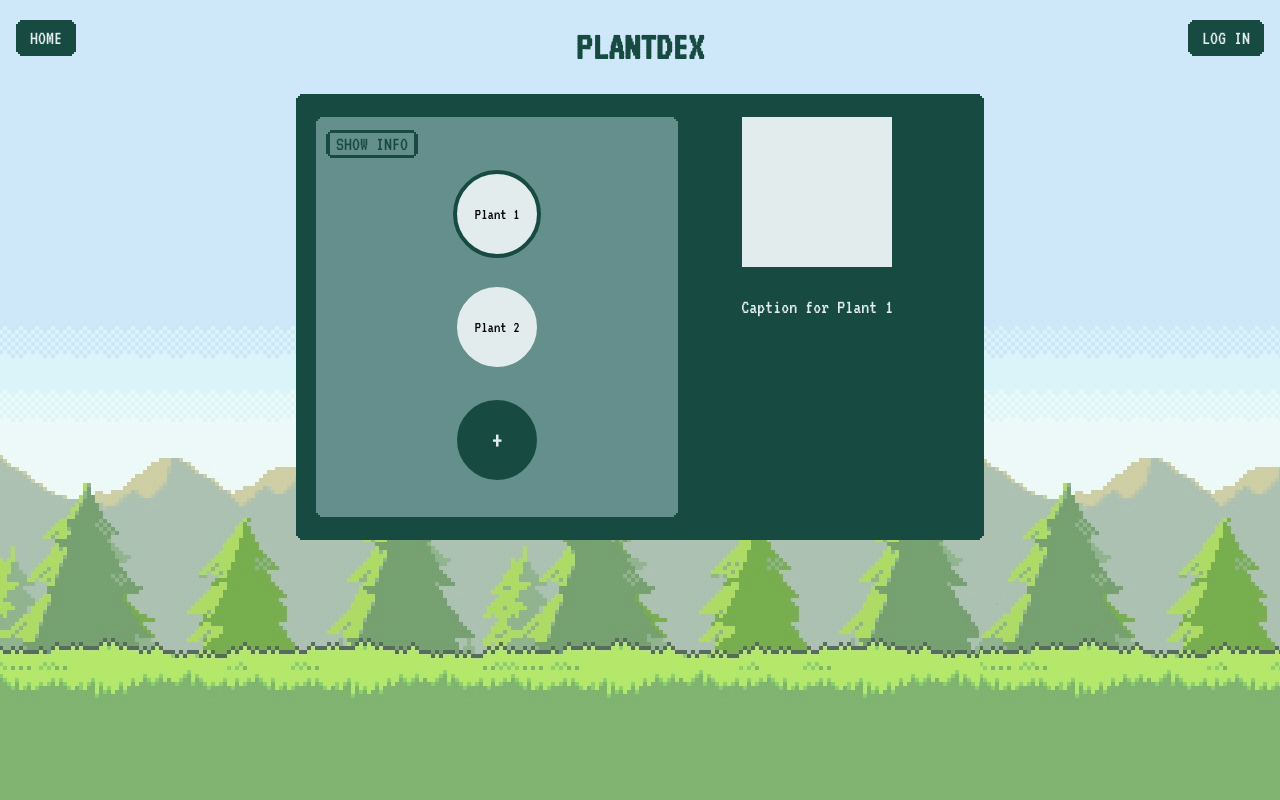
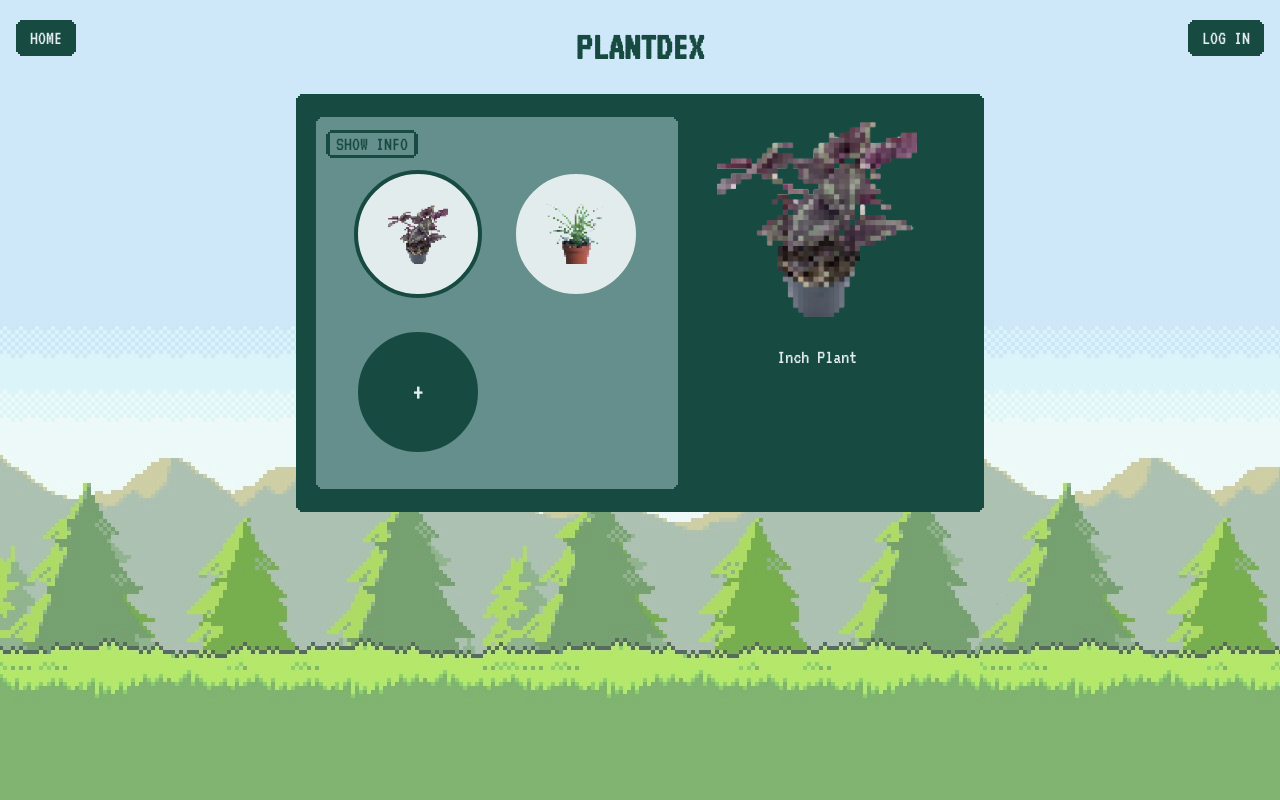
Before and after one commit to FO214/ht6, a React (Create React App) app in the folder frontend/pokeplants/: page /plantdex in a window 1280 px wide. Shown: the top 800 px of the page. Built offline with nearby package versions, Linux system fonts and the light colour scheme; no server answers.

Commit message:
update frontend

```diff
--- a/frontend/pokeplants/src/components/plantdex/plantdex.css
+++ b/frontend/pokeplants/src/components/plantdex/plantdex.css
@@ -6,12 +6,12 @@
 
 body {
     background-color: var(--light-green);
-    overflow: hidden;
     font-family: 'VT323', monospace;
 }
 
 .plant-bg {
     background-image: url('bg.jpeg');
+    background-size: fill;
     height: 130vh;
 }
 
@@ -108,16 +108,16 @@ h1 {
 }
 
 .plant-list {
-    display: flex;
-    flex-direction: column;
-    align-items: center;
-    gap: 5px;
+    display: grid;
+    grid-template-columns: repeat(2, 1fr);
+    gap: 10px;
     margin-top: 20px;
+    justify-items: center;
 }
 
 .plant-circle {
-    width: 80px;
-    height: 80px;
+    width: 120px;
+    height: 120px;
     background-color: var(--light-green);
     border-radius: 50%;
     cursor: pointer;
@@ -126,10 +126,18 @@ h1 {
     justify-content: center;
     margin: 10px;
     border: 4px solid var(--medium-green);
+    position: relative;
+    overflow: hidden;
 }
 
 .plant-circle.selected {
     border: 4px solid var(--dark-green);
+}
+
+.plant-image {
+    width: 60px;
+    height: 60px;
+    object-fit: cover;
 }
 
 .plant-info-text {
@@ -155,10 +163,19 @@ h1 {
 }
 
 .plant-img {
-    width: 150px;
-    height: 150px;
-    background-color: var(--light-green);
+    width: 200px;
+    height: 200px;
     margin-bottom: 10px;
+    display: flex;
+    align-items: center;
+    justify-content: center;
+    overflow: hidden;
+}
+
+.plant-img img {
+    width: 100%;
+    height: 100%;
+    object-fit: cover; /* Ensures the image covers the container */
 }
 
 .plant-caption {
@@ -190,8 +207,8 @@ h1 {
 }
 
 .add-plant-circle {
-    width: 80px;
-    height: 80px;
+    width: 120px;
+    height: 120px;
     background-color: var(--dark-green);
     border-radius: 50%;
     cursor: pointer;
@@ -203,4 +220,14 @@ h1 {
     font-size: 30px;
     font-family: 'VT323', monospace;
     color: var(--light-green);
+    position: relative;
 }
+
+.add-plant-circle.loading {
+    background-color: var(--light-green);
+}
+
+.loading-text {
+    font-size: 20px;
+    color: var(--dark-green);
+}
--- a/frontend/pokeplants/src/components/plantdex/plantdex.js
+++ b/frontend/pokeplants/src/components/plantdex/plantdex.js
@@ -2,16 +2,13 @@ import React, { useState, useEffect } from 'react';
 import { useNavigate } from 'react-router-dom';
 import './plantdex.css';
 
-const plants = ['Plant 1', 'Plant 2'];
+const initialPlants = [
+  { name: 'Inch Plant', image: `${process.env.PUBLIC_URL}/assets/inchplant.png` },
+  { name: 'Spider Plant', image: `${process.env.PUBLIC_URL}/assets/spiderplant.png` },
+];
 
 const Plantdex = () => {
   const navigate = useNavigate();
-  const [selectedPlant, setSelectedPlant] = useState(plants[0]);
-  const [showInfo, setShowInfo] = useState(false);
-  const [infoHighlighted, setInfoHighlighted] = useState(false);
-  const [info, setInfo] = useState("");
-  const [loading, setLoading] = useState(false);
-  const [error, setError] = useState(null);
 
   useEffect(() => {
     document.body.classList.add('plant-bg');
@@ -20,24 +17,69 @@ const Plantdex = () => {
     };
   }, []);
 
+  const [plants, setPlants] = useState(initialPlants);
+  const [selectedPlant, setSelectedPlant] = useState(initialPlants[0]);
+  const [showInfo, setShowInfo] = useState(false);
+  const [infoHighlighted, setInfoHighlighted] = useState(false);
+  const [showAddButton, setShowAddButton] = useState(true);
+  const [loading, setLoading] = useState(false);
+  const [desc, setDesc] = useState("");
+
   useEffect(() => {
     setSelectedPlant(plants[0]);
-  }, []);
+  }, [plants]);
 
-  const handlePlantClick = async (plant) => {
+  const handlePlantClick = (plant) => {
     setSelectedPlant(plant);
     setShowInfo(false);
     setInfoHighlighted(false);
+
+    if (plant.name === 'Aloe Vera') {
+      fetchPlantDescription();
+    }
+  };
+
+  const handleInfoClick = () => {
+    if (showInfo) {
+      setShowInfo(false);
+      setInfoHighlighted(false);
+    } else {
+      setShowInfo(true);
+      setInfoHighlighted(true);
+    }
+  };
+
+  const handleHomeClick = () => {
+    navigate('/');
+  };
+
+  const handleAddPlantClick = () => {
     setLoading(true);
-    setError(null);
 
+    setTimeout(() => {
+      const newPlant = {
+        name: 'Aloe Vera',
+        image: `${process.env.PUBLIC_URL}/assets/aloevera.png`,
+      };
+      setPlants([...plants, newPlant]);
+      setSelectedPlant(newPlant);
+      setShowInfo(false);
+      setInfoHighlighted(false);
+      setShowAddButton(true);
+      setLoading(false);
+
+      fetchPlantDescription();
+    }, 4000);
+  };
+
+  const fetchPlantDescription = async () => {
     try {
       const response = await fetch('http://100.67.6.78:9631/plant-profile', {
         method: 'POST',
         headers: {
           'Content-Type': 'application/json',
         },
-        body: JSON.stringify({ plant }),
+        body: JSON.stringify({ plant: "PLANT 1" }),
       });
 
       if (!response.ok) {
@@ -45,34 +87,12 @@ const Plantdex = () => {
       }
 
       const data = await response.json();
-      setInfo(data.response);
-      setShowInfo(true);
+      setDesc(data.response.output);
     } catch (error) {
-      setError('Error fetching plant info.');
-      console.error('Error fetching plant info:', error);
-    } finally {
-      setLoading(false);
+      console.error('Error fetching plant description:', error);
     }
   };
 
-  const handleInfoClick = () => {
-    setShowInfo((prevShowInfo) => !prevShowInfo);
-    setInfoHighlighted((prevInfoHighlighted) => !prevInfoHighlighted);
-  };
-
-  const handleBackClick = () => {
-    setSelectedPlant(null);
-    setShowInfo(false);
-    setInfoHighlighted(false);
-  };
-
-  const handleHomeClick = () => {
-    navigate('/');
-  };
-
-  const handleAddPlantClick = () => {
-    console.log("Add Plant Clicked");
-  };
 
   return (
     <div className="plantdex-container">
@@ -89,41 +109,44 @@ const Plantdex = () => {
               {showInfo ? 'HIDE INFO' : 'SHOW INFO'}
             </button>
           </div>
-          {loading ? (
-            <p>Loading...</p>
-          ) : (
-            showInfo && selectedPlant ? (
+          {showInfo && selectedPlant ? (
             <div className="plant-info-text">
-                <p>{`Information about ${selectedPlant}`}</p>
-                {info ? <p>{JSON.stringify(info)}</p> : <p>No Data Retrieved.</p>}
+              <p>{`Information about ${selectedPlant.name}`}</p>
+              <p>{selectedPlant.name === 'Aloe Vera' ? desc : 'Lorem ipsum dolor sit amet, consectetur adipiscing elit. Nullam eget augue eu lacus commodo sodales. Sed at dui in orci egestas vehicula.'}</p>
             </div>
           ) : (
             <div className="plant-list">
               {plants.map((plant, index) => (
                 <div
                   key={index}
-                    className={`plant-circle ${selectedPlant === plant ? 'selected' : ''}`}
+                  className={`plant-circle ${selectedPlant.name === plant.name ? 'selected' : ''}`}
                   onClick={() => handlePlantClick(plant)}
                 >
-                    {plant}
+                  <img src={plant.image} alt={plant.name} className="plant-image" />
                 </div>
               ))}
+              {showAddButton && (
                 <div
-                  className="add-plant-circle"
+                  className={`add-plant-circle ${loading ? 'loading' : ''}`}
                   onClick={handleAddPlantClick}
                 >
-                  +
+                  {loading ? (
+                    <span className="loading-text">loading...</span>
+                  ) : (
+                    '+'
+                  )}
                 </div>
+              )}
             </div>
-            )
           )}
-          {error && <p className="error">{error}</p>}
         </div>
         <div className="main">
           {selectedPlant && (
             <>
-              <div className="plant-img"></div>
-              <p className="plant-caption">Caption for {selectedPlant}</p>
+              <div className="plant-img">
+                <img src={selectedPlant.image} alt={selectedPlant.name} />
+              </div>
+              <p className="plant-caption">{selectedPlant.name}</p>
             </>
           )}
         </div>
```
Also changed, not shown: frontend/pokeplants/public/assets/aloevera.png (added). Lines whose indentation alone changed are shown as unchanged.
